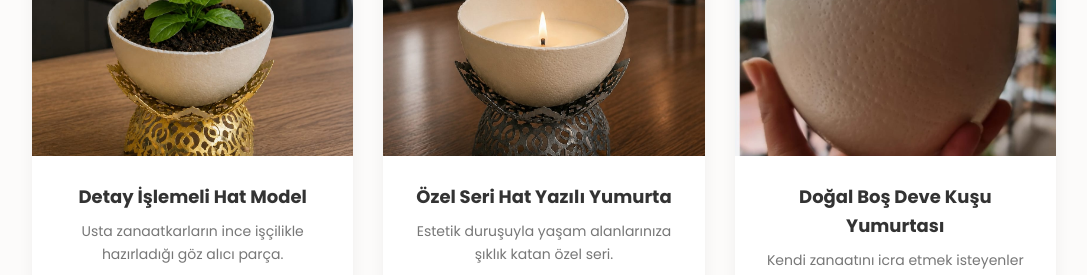
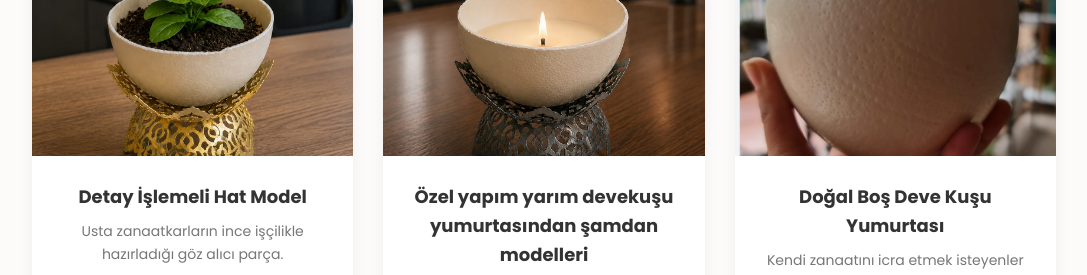
Before and after one commit to meksec/devekusu, a plain HTML site: page index.html in a window 1280 px wide. Shown: the part 2525-2800 px from the top of the page, without its empty margins (96-1183 px from the left). Drawn offline with Linux system fonts and the light colour scheme.

Commit message:
Update index.html

```diff
--- a/index.html
+++ b/index.html
@@ -187,7 +187,7 @@
             <div class="product-card">
                 <img src="14.jpeg" alt="Seri Üretim / Koleksiyon" class="product-img">
                 <div class="product-info">
-                    <h3>Özel Seri Hat Yazılı Yumurta</h3>
+                    <h3>Özel yapım yarım devekuşu yumurtasından şamdan modelleri</h3>
                     <p>Estetik duruşuyla yaşam alanlarınıza şıklık katan özel seri.</p>
                     <a href="https://wa.me/905382608650?text=Merhaba,%2014%20numaralı%20ürün%20hakkında%20bilgi%20almak%20istiyorum." class="btn" target="_blank">
                         <i class="fab fa-whatsapp"></i> WhatsApp'tan Sor
```
